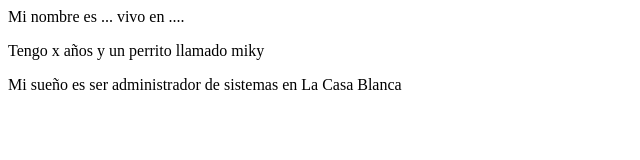
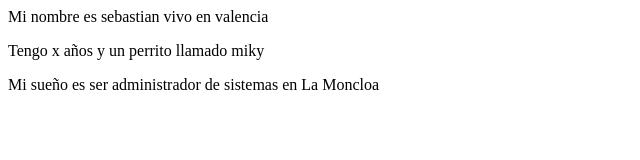
Before and after one commit to sebastian19989/prova1, a plain HTML site: page index.html in a window 1280 px wide. Shown: the whole page, without its empty margins (0-640 px from the left). Drawn offline with Linux system fonts and the light colour scheme.

Commit message:
cambio inicial en index

```diff
--- a/index.html
+++ b/index.html
@@ -7,11 +7,11 @@
 
 
 <body>
-<p>Mi nombre es ... vivo en .... </p>
+<p>Mi nombre es sebastian vivo en valencia </p>
 
 <p>Tengo x años y un perrito llamado miky </p>
 <p>Mi sueño es ser administrador de sistemas en
-    La Casa Blanca </p>
+    La Moncloa </p>
 
 
 
```
